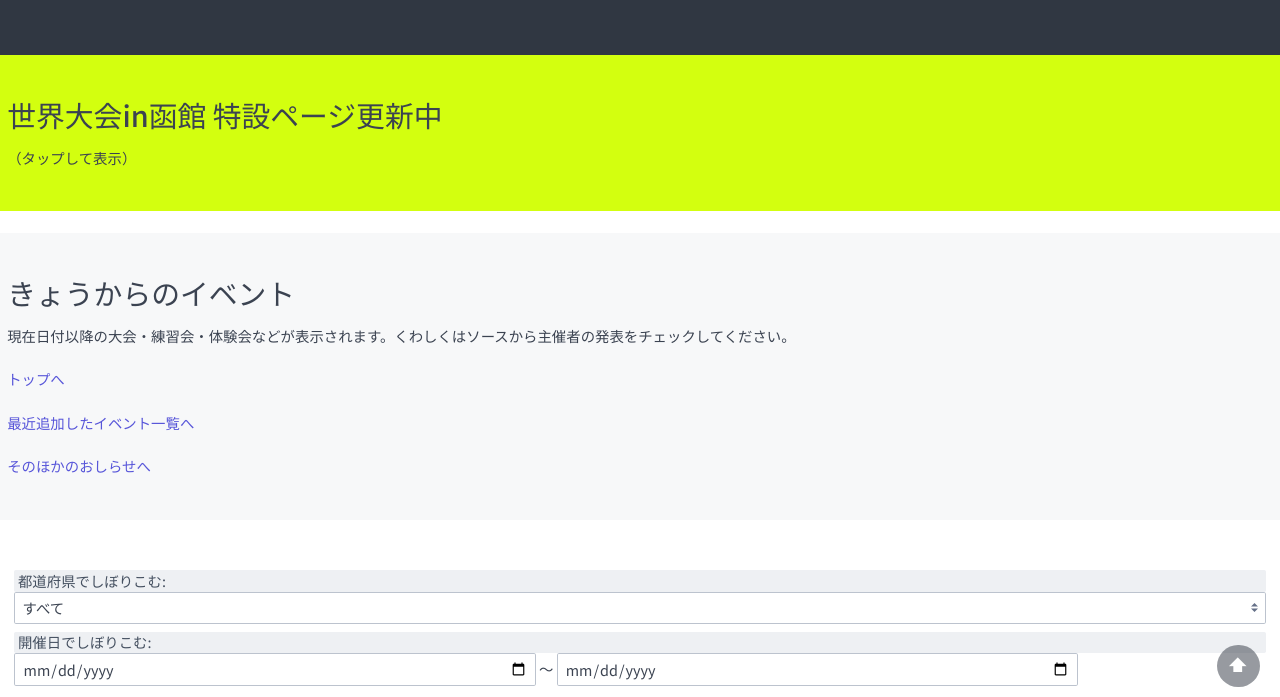
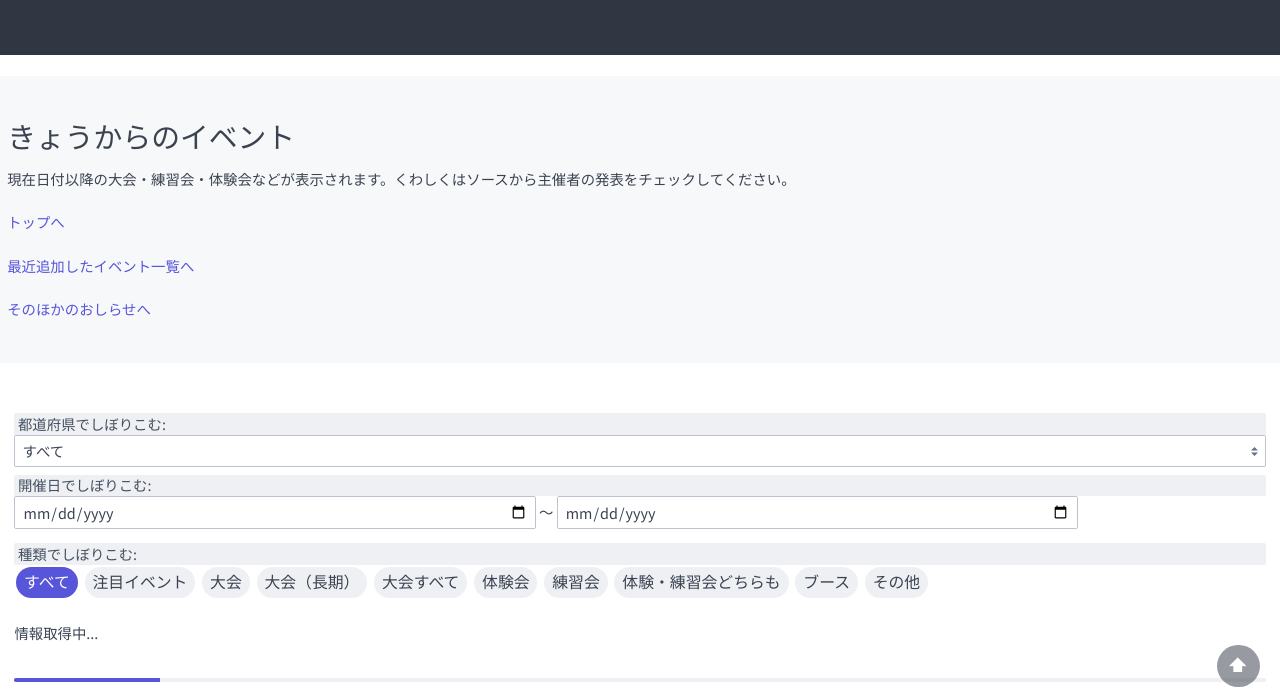
Before and after one commit to haruspring-jokt/molkkycalendar, a plain HTML site: page index.html in a window 1280 px wide. Shown: the part 93-790 px from the top of the page. Drawn offline with nearby package versions, Linux system fonts and the light colour scheme; no server answers.

Commit message:
0.0.16 世界大会臨時リンク削除

```diff
--- a/index.html
+++ b/index.html
@@ -39,17 +39,6 @@
                             <h1 id="s-title">
                                 <a class="text-light" href="./index.html">全国モルックカレンダー｜国内のモルック大会やイベントを紹介</a>
                             </h1>
-                        </div>
-                    </div>
-                </div>
-                <div class="container grid-xl linkbox">
-                    <div class="hero bg-temporary hero-sm columns">
-                        <div class="hero-body">
-                            <h2 id="s-title">
-                                世界大会in函館 特設ページ更新中
-                                <a href="https://blog.jajapatatas.com/entry/2024/03/02/031007" target="_blank"></a>
-                            </h2>
-                            （タップして表示）
                         </div>
                     </div>
                 </div>
```
